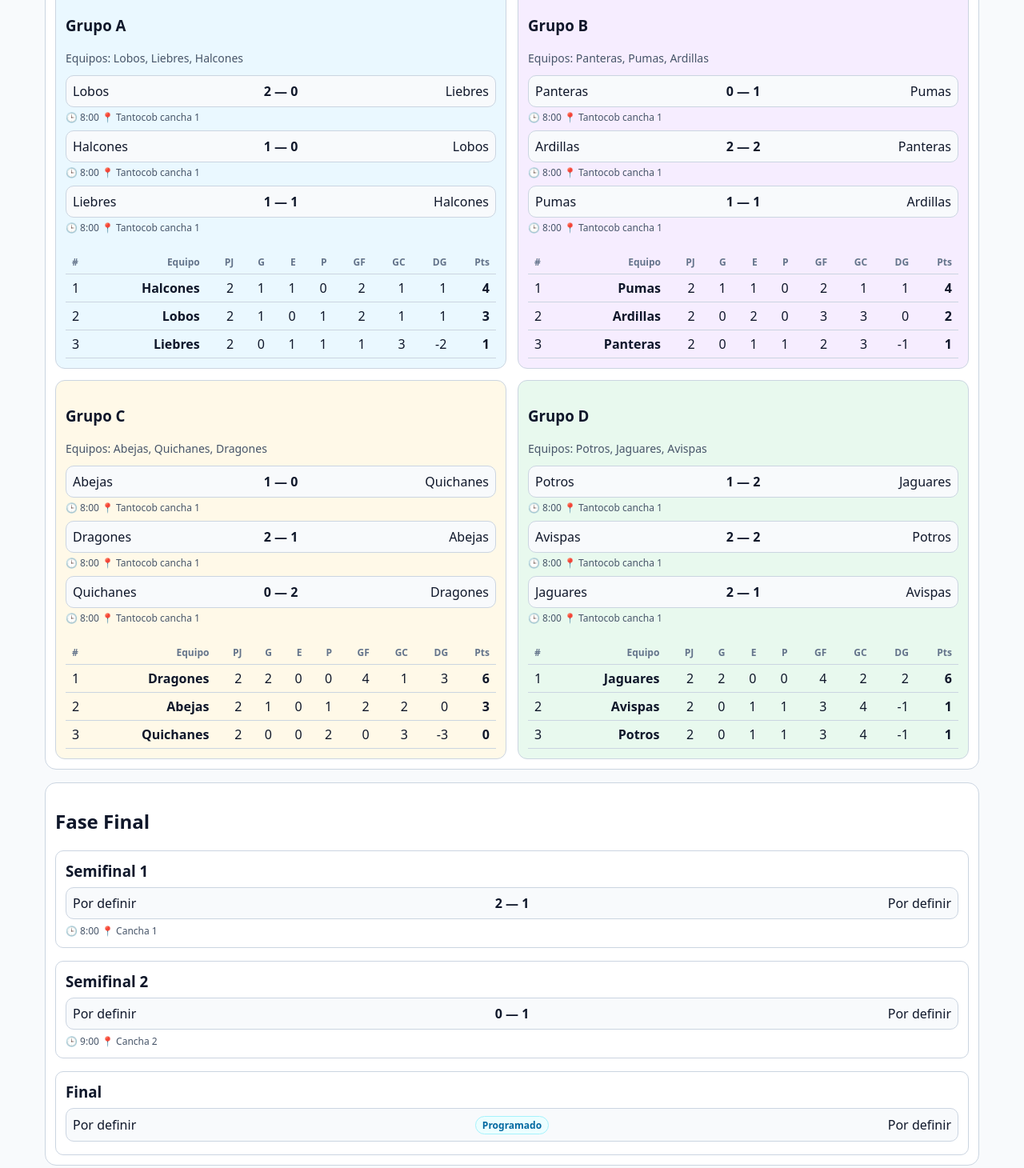
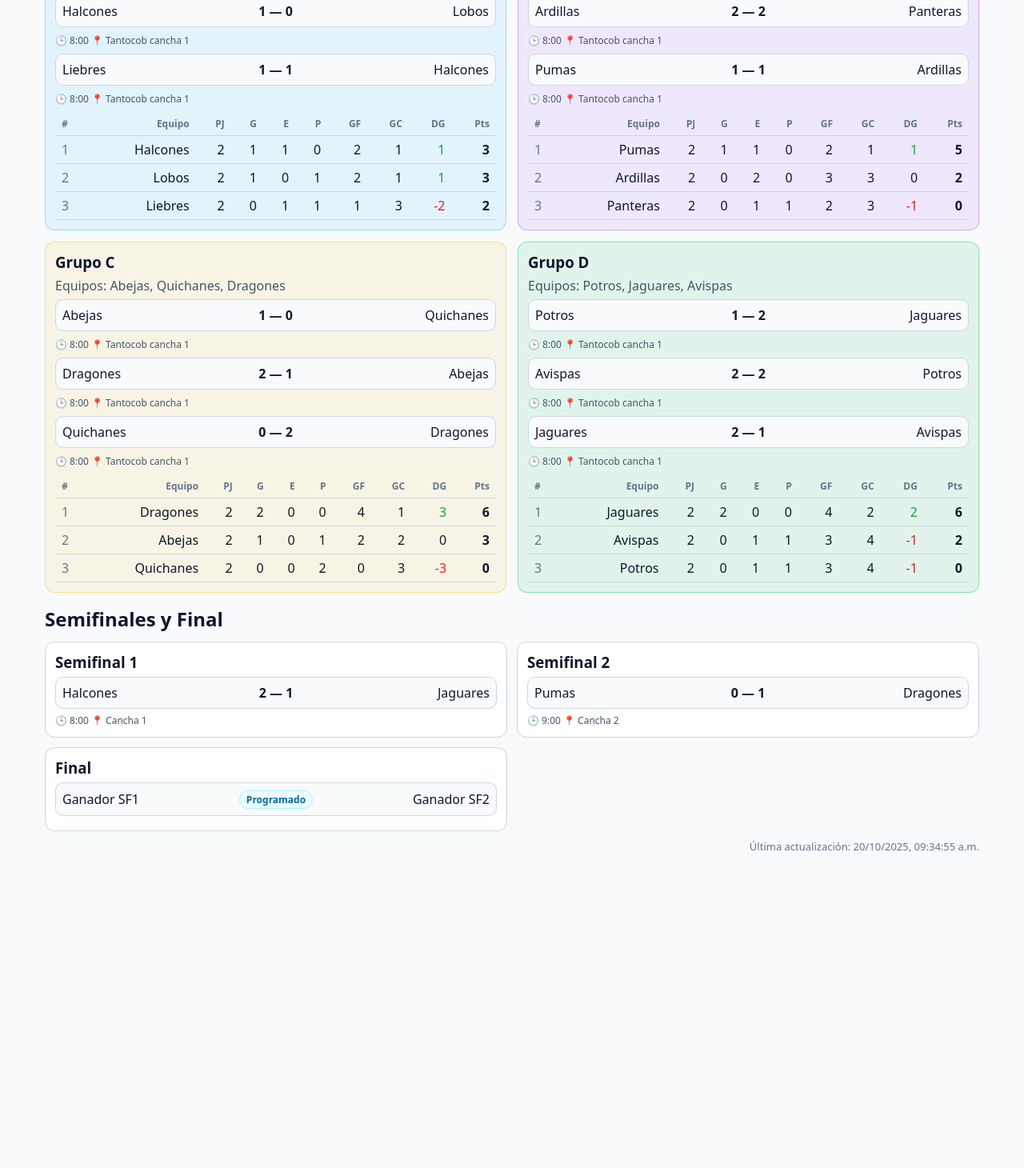
Before and after one commit to victoralvarezbaena-del/muestra_dep_2025, a plain HTML site: page caratula.html in a window 1280 px wide. Shown: the part 343-1803 px from the top of the page at 80% size. After the commit the page ends 1426 px from the top, so only its background shows below. Drawn offline with Linux system fonts and the light colour scheme.

Commit message:
Update caratula.html

```diff
--- a/caratula.html
+++ b/caratula.html
@@ -3,348 +3,212 @@
 <head>
   <meta charset="utf-8" />
   <meta name="viewport" content="width=device-width, initial-scale=1" />
-  <title>Carátula — Torneo</title>
+  <title>Carátula — Estado del Torneo</title>
   <style>
     :root{ --bg:#f8fafc; --card:#ffffff; --muted:#475569; --text:#0f172a; --line:#cbd5e1; --accent:#0284c7; --ok:#16a34a; --bad:#dc2626; }
     *{box-sizing:border-box}
     body{margin:0;font-family:system-ui,-apple-system,Segoe UI,Roboto,Inter,Helvetica,Arial,sans-serif;background:var(--bg);color:var(--text)}
     header{padding:18px 16px;border-bottom:2px solid var(--line);background:linear-gradient(90deg,#e2e8f0,#f1f5f9)}
     .container{max-width:1200px;margin:0 auto;padding:16px}
-    .card{background:var(--card);border:1px solid var(--line);border-radius:14px;padding:12px;margin-bottom:16px}
+    h1{margin:0;font-size:clamp(22px,3vw,32px)}
+    .subtitle{color:var(--muted)}
+
     .groups{display:grid;gap:14px}
     @media(min-width:900px){.groups{grid-template-columns:1fr 1fr}}
     .group{padding:12px;border-radius:12px;border:1px solid var(--line)}
-    .A{background:rgba(56,189,248,.10)}.B{background:rgba(168,85,247,.10)}
-    .C{background:rgba(251,191,36,.10)}.D{background:rgba(34,197,94,.10)}
-    .match{display:grid;grid-template-columns:1fr auto 1fr;gap:8px;align-items:center;background:#f8fafc;border:1px solid var(--line);border-radius:10px;padding:8px;margin:4px 0}
-    .badge{display:inline-block;font-size:12px;padding:2px 8px;border-radius:999px;background:#ecfeff;border:1px solid #a5f3fc;color:#0369a1}
+    .A{background:rgba(56,189,248,.10);border-color:rgba(56,189,248,.45)}
+    .B{background:rgba(168,85,247,.10);border-color:rgba(168,85,247,.45)}
+    .C{background:rgba(251,191,36,.10);border-color:rgba(251,191,36,.45)}
+    .D{background:rgba(34,197,94,.10);border-color:rgba(34,197,94,.45)}
+
+    .matches{display:grid;gap:8px;margin-top:6px}
+    .match{display:grid;grid-template-columns:1fr auto 1fr;gap:8px;align-items:center;background:#f8fafc;border:1px solid var(--line);border-radius:10px;padding:8px}
+    .meta{font-size:12px;color:var(--muted)}
+    .badge{display:inline-flex;align-items:center;gap:6px;font-size:12px;padding:2px 8px;border-radius:999px;border:1px solid var(--line);background:#f1f5f9;color:#334155}
+    .badge.upcoming{background:#ecfeff;border-color:#a5f3fc;color:#0369a1}
+
     table{width:100%;border-collapse:collapse;margin-top:8px}
     th,td{padding:6px 8px;border-bottom:1px solid var(--line);text-align:right}
     th:first-child,td:first-child{text-align:left}
     thead th{font-size:12px;color:#64748b}
+    .pos{font-variant-numeric:tabular-nums;color:#64748b}
     .pts{font-weight:800}
-    .loading{text-align:center;padding:40px;color:var(--muted)}
-    .error{text-align:center;padding:20px;color:var(--bad);background:#fef2f2;border-radius:10px;margin:10px 0}
-    .update-btn{background:var(--accent);color:white;border:none;padding:8px 16px;border-radius:8px;cursor:pointer;margin:10px 0}
+    .gd-pos{color:var(--ok)}
+    .gd-neg{color:var(--bad)}
+
+    .kk{display:grid;gap:12px;margin-top:12px}
+    @media(min-width:900px){.kk{grid-template-columns:1fr 1fr}}
+    .box{background:#ffffff;border:1px solid var(--line);border-radius:12px;padding:12px}
+
+    .footer{margin-top:10px;text-align:right;color:#64748b;font-size:13px}
   </style>
 </head>
 <body>
   <header>
     <div class="container">
-      <h1 id="title">Carátula — Torneo</h1>
-      <div id="subtitle">Cargando datos del torneo...</div>
+      <h1 id="title">Carátula — Estado del Torneo</h1>
+      <div class="subtitle">Vista pública (solo lectura). Fuente: <code>data.json</code></div>
     </div>
   </header>
 
-  <main class="container">
-    <div id="loading" class="loading">🔄 Cargando datos del torneo...</div>
-    <div id="error" class="error" style="display:none"></div>
-    <div id="content" style="display:none">
-      <button onclick="loadData()" class="update-btn">🔄 Actualizar Datos</button>
-      <div class="card">
-        <h2>Grupos</h2>
-        <div id="groupsRoot" class="groups"></div>
-      </div>
-      <div class="card">
-        <h2>Fase Final</h2>
-        <div id="koRoot"></div>
-      </div>
-      <div id="lastUpdate" style="text-align:center;color:var(--muted);margin-top:20px;font-size:14px"></div>
-    </div>
+  <main class="container" style="display:grid;gap:16px">
+    <section>
+      <h2 style="margin:0 0 8px">Grupos</h2>
+      <div class="groups" id="groupsRoot"></div>
+    </section>
+
+    <section>
+      <h2 style="margin:0 0 8px">Semifinales y Final</h2>
+      <div id="koRoot" class="kk"></div>
+      <div id="lastUpdate" class="footer">Última actualización: —</div>
+    </section>
   </main>
 
   <script>
-    // ===== FUENTES DE DATOS =====
-    const DATA_SOURCES = [
-      // Opción 1: Archivo data.json en el repositorio
-      'data.json',
-      // Opción 2: Datos locales (si el administrador está en la misma página)
-      () => {
-        const local = localStorage.getItem('TORNEO_PUBLIC_DATA');
-        return local ? JSON.parse(local) : null;
+    const $ = (s, r=document)=>r.querySelector(s);
+
+    let state = { tournamentName:'', points:{win:3,draw:1,loss:0}, groups:{}, knockout:{}, updatedAt:null, updatedAtLocal:null };
+
+    function computeTable(matches, teams, points){
+      const t = Object.fromEntries((teams||[]).map(x=>[x,{team:x,PJ:0,G:0,E:0,P:0,GF:0,GC:0,DG:0,Pts:0}]));
+      const cfg = points || {win:3,draw:1,loss:0};
+      for(const m of (matches||[])){
+        if(m.gh==null || m.ga==null) continue;
+        const H=t[m.home], A=t[m.away]; if(!H||!A) continue;
+        H.PJ++; A.PJ++;
+        H.GF+=m.gh; H.GC+=m.ga; A.GF+=m.ga; A.GC+=m.gh;
+        if(m.gh>m.ga){ H.G++; A.P++; H.Pts+=cfg.win; A.Pts+=cfg.loss; }
+        else if(m.gh<m.ga){ A.G++; H.P++; A.Pts+=cfg.win; H.Pts+=cfg.loss; }
+        else { H.E++; A.E++; H.Pts+=cfg.draw; H.Pts+=cfg.draw; }
       }
-    ];
+      for(const x of (teams||[])){ t[x].DG = t[x].GF - t[x].GC; }
+      return Object.values(t).sort((a,b)=> b.Pts - a.Pts || b.DG - a.DG || b.GF - a.GF || a.team.localeCompare(b.team));
+    }
 
-    // ===== CARGAR DATOS =====
-    async function loadData() {
-      try {
-        showLoading();
-
-        let data = null;
-
-        // Intentar cada fuente de datos
-        for (const source of DATA_SOURCES) {
-          try {
-            if (typeof source === 'function') {
-              data = source();
-            } else {
-              const response = await fetch(source);
-              if (response.ok) {
-                data = await response.json();
-              }
-            }
-
-            if (data) break; // Si encontramos datos, salir del loop
-          } catch (e) {
-            console.log(`Fuente ${source} falló:`, e);
-          }
-        }
-
-        if (!data) {
-          throw new Error('No se pudieron cargar los datos del torneo');
-        }
-
-        render(data);
-
-      } catch (error) {
-        showError('❌ Error cargando datos: ' + error.message);
-        console.error('Error:', error);
+    function renderHeader(){
+      const t = state.tournamentName || '';
+      $('#title').textContent = t ? `Carátula — ${t}` : 'Carátula — Estado del Torneo';
+      const el = $('#lastUpdate');
+      if(!el) return;
+      if(state.updatedAtLocal){
+        el.textContent = 'Última actualización: ' + state.updatedAtLocal;
+      } else if(state.updatedAt){
+        const d = new Date(state.updatedAt);
+        el.textContent = 'Última actualización: ' + d.toLocaleString();
+      } else {
+        el.textContent = 'Última actualización: —';
       }
     }
 
-    function showLoading() {
-      document.getElementById('loading').style.display = 'block';
-      document.getElementById('error').style.display = 'none';
-      document.getElementById('content').style.display = 'none';
+    function renderGroups(){
+      const root = $('#groupsRoot'); root.innerHTML = '';
+      const groups = state.groups || {}; const pts = state.points || {win:3,draw:1,loss:0};
+      const order = Object.keys(groups).sort(); if(!order.length){ root.innerHTML = '<div class="subtitle">No hay grupos en el JSON.</div>'; return; }
+      order.forEach(k=>{
+        const g = groups[k] || {teams:[],matches:[]};
+        const box = document.createElement('div'); box.className = `group ${k}`;
+        box.innerHTML = `<h3 style="margin:0 0 6px">Grupo ${k}</h3>
+                         <div class="subtitle">Equipos: ${g.teams?.length ? g.teams.join(', ') : '—'}</div>`;
+        const wrap = document.createElement('div'); wrap.className='matches';
+        (g.matches||[]).forEach(m=>{
+          const played = (m.gh!=null && m.ga!=null);
+          const score = played ? `${m.gh} — ${m.ga}` : `<span class='badge upcoming'>Programado</span>`;
+          const row = document.createElement('div'); row.className='match';
+          row.innerHTML = `<span>${m.home||'—'}</span><span style="text-align:center;font-weight:800">${score}</span><span style="text-align:right">${m.away||'—'}</span>`;
+          wrap.appendChild(row);
+          if(m.hour || m.place){
+            const meta = document.createElement('div'); meta.className='meta';
+            meta.textContent = `${m.hour ? '🕒 '+m.hour : ''}${m.place ? '  📍 '+m.place : ''}`;
+            wrap.appendChild(meta);
+          }
+        });
+        if(!(g.matches||[]).length){ wrap.innerHTML = '<div class="subtitle">Aún no hay partidos programados.</div>'; }
+        box.appendChild(wrap);
+
+        const playedList = (g.matches||[]).filter(m=> m.gh!=null && m.ga!=null);
+        if(playedList.length){
+          const rows = computeTable(g.matches, g.teams, pts);
+          const table = document.createElement('div');
+          table.innerHTML = `
+            <div style="overflow:auto">
+              <table>
+                <thead><tr><th>#</th><th>Equipo</th><th>PJ</th><th>G</th><th>E</th><th>P</th><th>GF</th><th>GC</th><th>DG</th><th>Pts</th></tr></thead>
+                <tbody>
+                  ${rows.map((r,i)=>`<tr><td class="pos">${i+1}</td><td>${r.team}</td><td>${r.PJ}</td><td>${r.G}</td><td>${r.E}</td><td>${r.P}</td><td>${r.GF}</td><td>${r.GC}</td><td class="${r.DG>0?'gd-pos':r.DG<0?'gd-neg':''}">${r.DG}</td><td class="pts">${r.Pts}</td></tr>`).join('')}
+                </tbody>
+              </table>
+            </div>`;
+          box.appendChild(table);
+        } else {
+          const note = document.createElement('div'); note.className='subtitle'; note.textContent='La tabla aparecerá cuando haya al menos un partido jugado.'; box.appendChild(note);
+        }
+        root.appendChild(box);
+      });
     }
 
-    function showError(message) {
-      document.getElementById('loading').style.display = 'none';
-      document.getElementById('error').style.display = 'block';
-      document.getElementById('error').textContent = message;
-      document.getElementById('content').style.display = 'none';
+    function renderKO(){
+      const root = $('#koRoot'); root.innerHTML='';
+      const ko = state.knockout || {};
+
+      // Utilidades: toma home/away si existen; si no, fallback a ganadores
+      function winnerOfGroup(gk){
+        const g = (state.groups||{})[gk]; if(!g) return '';
+        const rows = computeTable(g.matches||[], g.teams||[], state.points||{win:3,draw:1,loss:0});
+        return rows[0]?.team || '';
+      }
+      const A1 = winnerOfGroup('A') || 'A1';
+      const B1 = winnerOfGroup('B') || 'B1';
+      const C1 = winnerOfGroup('C') || 'C1';
+      const D1 = winnerOfGroup('D') || 'D1';
+
+      const rounds = [
+        {id:'sf1', label:'Semifinal 1', defH:A1, defA:D1},
+        {id:'sf2', label:'Semifinal 2', defH:B1, defA:C1},
+        {id:'final', label:'Final',      defH:(ko.sf1?.winner||'Ganador SF1'), defA:(ko.sf2?.winner||'Ganador SF2')}
+      ];
+
+      rounds.forEach(r=>{
+        const d = ko[r.id] || {};
+        const home = (d.home && d.home.trim()) || r.defH;
+        const away = (d.away && d.away.trim()) || r.defA;
+        const played = (d.gh!=null && d.ga!=null);
+        const score = played ? `${d.gh} — ${d.ga}` : `<span class='badge upcoming'>Programado</span>`;
+
+        const box = document.createElement('div'); box.className='box';
+        box.innerHTML = `<h3 style="margin:0 0 6px">${r.label}</h3>
+                         <div class="match" style="margin:6px 0">
+                           <span>${home}</span>
+                           <span style="text-align:center;font-weight:800">${score}</span>
+                           <span style="text-align:right">${away}</span>
+                         </div>`;
+        if(d.hour || d.place){
+          const meta = document.createElement('div'); meta.className='meta';
+          meta.textContent = `${d.hour ? '🕒 '+d.hour : ''}${d.place ? '  📍 '+d.place : ''}`;
+          box.appendChild(meta);
+        }
+        if(r.id==='final' && d.winner){
+          const champ = document.createElement('div'); champ.className='subtitle'; champ.textContent = `🏆 Campeón: ${d.winner}`;
+          box.appendChild(champ);
+        }
+        root.appendChild(box);
+      });
     }
 
-    function showContent() {
-      document.getElementById('loading').style.display = 'none';
-      document.getElementById('error').style.display = 'none';
-      document.getElementById('content').style.display = 'block';
-    }
-
-    // ===== RENDERIZADO =====
-    function render(state) {
-      showContent();
-
-      // Título
-      if (state.tournamentName) {
-        document.getElementById('title').textContent = state.tournamentName;
-        document.getElementById('subtitle').textContent = 'Estado actual del torneo';
-      }
-
-      // Grupos
-      renderGroups(state);
-
-      // Fase final
-      renderKO(state);
-
-      // Última actualización
-      const updateTime = state.updatedAt || state.publishedAt;
-      if (updateTime) {
-        const date = new Date(updateTime);
-        document.getElementById('lastUpdate').textContent =
-          'Última actualización: ' + date.toLocaleString();
+    async function boot(){
+      try{
+        const res = await fetch('data.json', {cache:'no-store'});
+        if(!res.ok) throw new Error('HTTP '+res.status);
+        const obj = await res.json();
+        state = obj || state;
+        renderHeader();
+        renderGroups();
+        renderKO();
+      }catch(e){
+        alert('No se pudo cargar data.json: '+e.message);
       }
     }
 
-    function renderGroups(state) {
-      const container = document.getElementById('groupsRoot');
-      const groups = state.groups || {};
-
-      if (Object.keys(groups).length === 0) {
-        container.innerHTML = '<div class="group">No hay grupos configurados</div>';
-        return;
-      }
-
-      let html = '';
-
-      for (const [groupKey, group] of Object.entries(groups)) {
-        const teams = group.teams || [];
-        const matches = group.matches || [];
-
-        html += `
-          <div class="group ${groupKey}">
-            <h3>Grupo ${groupKey}</h3>
-            <div style="margin-bottom: 12px; font-size: 14px; color: var(--muted)">
-              Equipos: ${teams.length ? teams.join(', ') : 'Por definir'}
-            </div>
-            ${renderGroupMatches(matches)}
-            ${renderGroupTable(matches, teams, state.points)}
-          </div>
-        `;
-      }
-
-      container.innerHTML = html;
-    }
-
-    function renderGroupMatches(matches) {
-      if (!matches.length) {
-        return '<div style="color: var(--muted); font-size: 14px">No hay partidos programados</div>';
-      }
-
-      let html = '<div style="margin-bottom: 12px">';
-
-      matches.forEach(match => {
-        const hasScore = match.gh != null && match.ga != null;
-        const score = hasScore ? `${match.gh} — ${match.ga}` : '<span class="badge">Programado</span>';
-
-        html += `
-          <div class="match">
-            <div>${match.home || '—'}</div>
-            <div style="font-weight: 800; text-align: center">${score}</div>
-            <div style="text-align: right">${match.away || '—'}</div>
-          </div>
-        `;
-
-        if (match.hour || match.place) {
-          html += `<div style="font-size: 12px; color: var(--muted); margin: 2px 0 8px 0">
-            ${match.hour ? '🕒 ' + match.hour : ''} ${match.place ? '📍 ' + match.place : ''}
-          </div>`;
-        }
-      });
-
-      html += '</div>';
-      return html;
-    }
-
-    function renderGroupTable(matches, teams, pointsConfig) {
-      const playedMatches = matches.filter(m => m.gh != null && m.ga != null);
-
-      if (playedMatches.length === 0) {
-        return '<div style="color: var(--muted); font-size: 14px">La tabla se mostrará cuando se jueguen partidos</div>';
-      }
-
-      const tableData = computeTable(matches, teams, pointsConfig);
-
-      return `
-        <div style="overflow-x: auto">
-          <table>
-            <thead>
-              <tr>
-                <th>#</th><th>Equipo</th><th>PJ</th><th>G</th><th>E</th><th>P</th>
-                <th>GF</th><th>GC</th><th>DG</th><th>Pts</th>
-              </tr>
-            </thead>
-            <tbody>
-              ${tableData.map((team, index) => `
-                <tr>
-                  <td>${index + 1}</td>
-                  <td><strong>${team.team}</strong></td>
-                  <td>${team.PJ}</td>
-                  <td>${team.G}</td>
-                  <td>${team.E}</td>
-                  <td>${team.P}</td>
-                  <td>${team.GF}</td>
-                  <td>${team.GC}</td>
-                  <td>${team.DG}</td>
-                  <td class="pts">${team.Pts}</td>
-                </tr>
-              `).join('')}
-            </tbody>
-          </table>
-        </div>
-      `;
-    }
-
-    function computeTable(matches, teams, points = {win: 3, draw: 1, loss: 0}) {
-      const table = {};
-
-      // Inicializar equipos
-      teams.forEach(team => {
-        table[team] = { team, PJ: 0, G: 0, E: 0, P: 0, GF: 0, GC: 0, DG: 0, Pts: 0 };
-      });
-
-      // Procesar partidos
-      matches.forEach(match => {
-        if (match.gh == null || match.ga == null) return;
-
-        const home = table[match.home];
-        const away = table[match.away];
-        if (!home || !away) return;
-
-        // Actualizar estadísticas
-        home.PJ++; away.PJ++;
-        home.GF += match.gh; home.GC += match.ga;
-        away.GF += match.ga; away.GC += match.gh;
-
-        if (match.gh > match.ga) {
-          home.G++; away.P++;
-          home.Pts += points.win; away.Pts += points.loss;
-        } else if (match.gh < match.ga) {
-          away.G++; home.P++;
-          away.Pts += points.win; home.Pts += points.loss;
-        } else {
-          home.E++; away.E++;
-          home.Pts += points.draw; away.Pts += points.draw;
-        }
-      });
-
-      // Calcular diferencia de goles
-      teams.forEach(team => {
-        table[team].DG = table[team].GF - table[team].GC;
-      });
-
-      // Ordenar
-      return Object.values(table).sort((a, b) => {
-        return b.Pts - a.Pts || b.DG - a.DG || b.GF - a.GF || a.team.localeCompare(b.team);
-      });
-    }
-
-    function renderKO(state) {
-      const container = document.getElementById('koRoot');
-      const ko = state.knockout || {};
-
-      const rounds = [
-        { id: 'sf1', title: 'Semifinal 1' },
-        { id: 'sf2', title: 'Semifinal 2' },
-        { id: 'final', title: 'Final' }
-      ];
-
-      let html = '<div style="display: grid; gap: 16px;">';
-
-      rounds.forEach(round => {
-        const data = ko[round.id] || {};
-        const hasScore = data.gh != null && data.ga != null;
-        const score = hasScore ? `${data.gh} — ${data.ga}` : '<span class="badge">Programado</span>';
-
-        html += `
-          <div style="border: 1px solid var(--line); border-radius: 10px; padding: 12px;">
-            <h3 style="margin: 0 0 8px 0">${round.title}</h3>
-            <div class="match">
-              <div>${data.home || 'Por definir'}</div>
-              <div style="font-weight: 800; text-align: center">${score}</div>
-              <div style="text-align: right">${data.away || 'Por definir'}</div>
-            </div>
-            ${data.hour || data.place ? `
-              <div style="font-size: 12px; color: var(--muted); margin-top: 6px">
-                ${data.hour ? '🕒 ' + data.hour : ''} ${data.place ? '📍 ' + data.place : ''}
-              </div>
-            ` : ''}
-            ${round.id === 'final' && data.winner ? `
-              <div style="margin-top: 8px; font-weight: 800; color: var(--ok)">
-                🏆 Campeón: ${data.winner}
-              </div>
-            ` : ''}
-          </div>
-        `;
-      });
-
-      html += '</div>';
-      container.innerHTML = html;
-    }
-
-    // ===== INICIALIZACIÓN =====
-    // Cargar datos al iniciar
-    loadData();
-
-    // Recargar cada 2 minutos
-    setInterval(loadData, 120000);
-
-    // También recargar cuando la página gana foco
-    document.addEventListener('visibilitychange', function() {
-      if (!document.hidden) {
-        loadData();
-      }
-    });
+    boot();
   </script>
 </body>
 </html>
```
